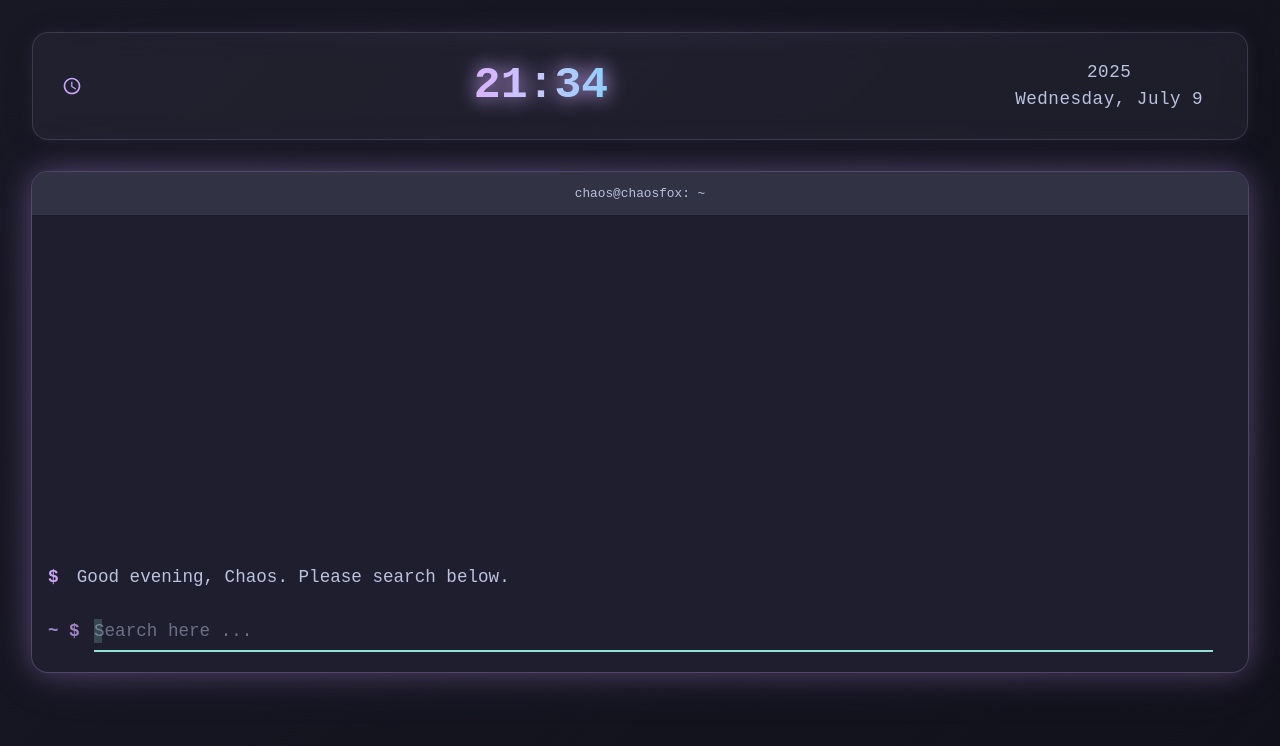
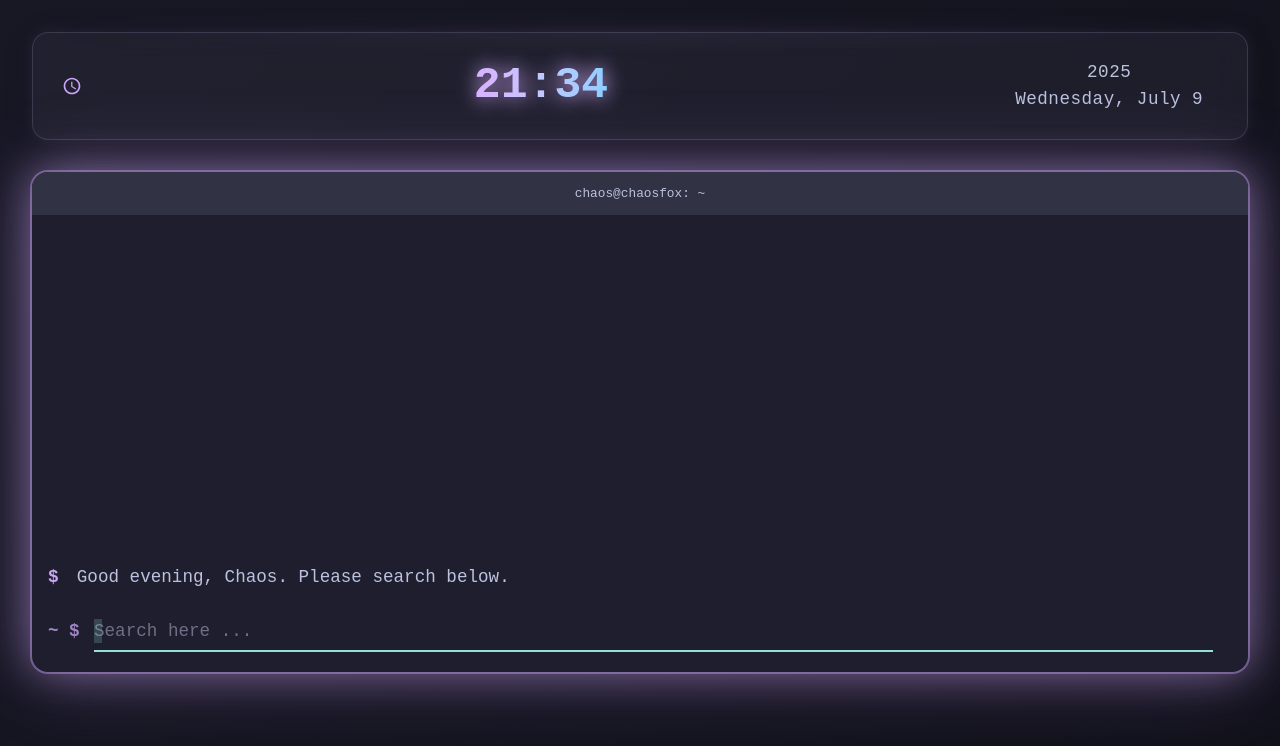
Before and after one commit to ChaosTheChaotic/parcht, a React (Vite) app: page / in a window 1280 px wide. Shown: the top 746 px of the page. Built offline with nearby package versions, Linux system fonts and the light colour scheme.

Commit message:
various changes

```diff
--- a/package.json
+++ b/package.json
@@ -7,7 +7,8 @@
     "dev": "vite",
     "build": "tsc -b && vite build",
     "lint": "eslint .",
-    "preview": "vite preview"
+    "preview": "vite preview",
+    "apache": "tsc -b && vite build && sudo rm -rf /srv/http/parcht/* && sudo cp -rv ./dist/* /srv/http/parcht/"
   },
   "dependencies": {
     "react": "^19.1.0",
--- a/src/App.css
+++ b/src/App.css
@@ -424,11 +424,13 @@ input::placeholder {
   font-size: clamp(1.8rem, 6vw, 2.8rem);
 }
 
-.date, .year {
+.date,
+.year {
   font-size: clamp(0.9rem, 2.5vw, 1.1rem);
 }
 
-.output-line, input {
+.output-line,
+input {
   font-size: clamp(0.95rem, 3vw, 1.1rem);
 }
 
@@ -439,7 +441,6 @@ input::placeholder {
 .prompt {
   font-size: clamp(0.95rem, 3vw, 1.1rem);
 }
-
 
 @media (max-width: 768px) {
   .app {
@@ -464,3 +465,11 @@ input::placeholder {
     padding: 0.5rem;
   }
 }
+
+.terminal:focus-within {
+  box-shadow:
+    0 0 0 2px rgba(203, 166, 247, 0.4),
+    0 0 40px rgba(203, 166, 247, 0.5),
+    0 0 80px rgba(203, 166, 247, 0.3),
+    0 10px 30px rgba(0, 0, 0, 0.3) !important;
+}
--- a/src/App.tsx
+++ b/src/App.tsx
@@ -1,4 +1,4 @@
-import React, { useState, useEffect } from "react";
+import React, { useState, useEffect, useRef } from "react";
 import "./App.css";
 
 const App = () => {
@@ -8,6 +8,40 @@ const App = () => {
   const [command, setCommand] = useState("");
   const [isInputFocused, setIsInputFocused] = useState(false);
   const [showCursor, setShowCursor] = useState(true);
+
+  const inputRef = useRef<HTMLInputElement>(null);
+
+  useEffect(() => {
+    const focusInput = () => {
+      if (inputRef.current) {
+        inputRef.current.focus();
+      }
+    };
+
+    focusInput();
+
+    // Retry focusing with increasing delays
+    const retryFocus = () => {
+      let attempts = 0;
+      const maxAttempts = 5;
+
+      const tryFocus = () => {
+        if (!document.hasFocus() || document.activeElement !== inputRef.current) {
+          focusInput();
+          attempts++;
+        }
+
+        if (attempts < maxAttempts) {
+          setTimeout(tryFocus, 100 * Math.pow(2, attempts));
+        }
+      };
+
+      setTimeout(tryFocus, 300);
+    };
+
+    window.addEventListener("focus", retryFocus);
+    return () => window.removeEventListener("focus", retryFocus);
+  }, []);
 
   // Update time and date
   useEffect(() => {
@@ -85,7 +119,7 @@ const App = () => {
       </div>
 
       {/* Main terminal area */}
-      <div className="terminal">
+      <div className="terminal" onClick={() => inputRef.current?.focus()}>
         <div className="terminal-header">
           <div className="terminal-title">chaos@chaosfox: ~</div>
         </div>
@@ -100,6 +134,7 @@ const App = () => {
         <div className={`input-line ${isInputFocused ? "input-active" : ""}`}>
           <span className="prompt">~ $</span>
           <input
+            ref={inputRef}
             type="text"
             value={command}
             onChange={(e) => setCommand(e.target.value)}
```
